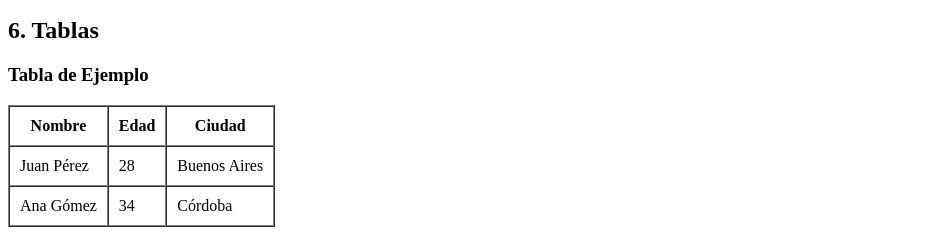
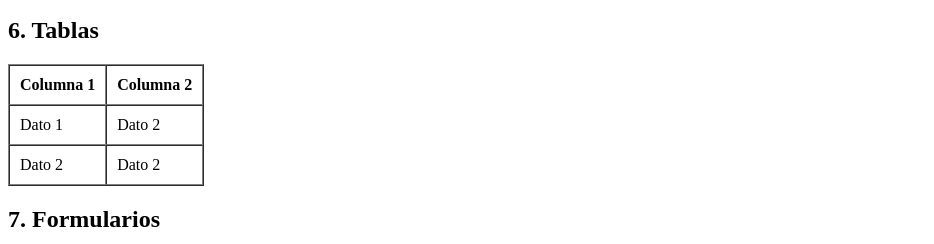
Before and after one commit to CamilaManita/Pr-ctico-Front-End---HTML-, a plain HTML site: page Trabajo HTML/index.html in a window 1280 px wide. Shown: the part 1253-1497 px from the top of the page, without its empty margins (0-934 px from the left). Drawn offline with Linux system fonts and the light colour scheme.

Commit message:
work of HTML done

```diff
--- a/Trabajo HTML/index.html
+++ b/Trabajo HTML/index.html
@@ -81,25 +81,21 @@
         <section>
             <h2>6. Tablas</h2>
             <article>
-                <h3>Tabla de Ejemplo</h3>
                 <table border="1" cellspacing="0" cellpadding="10">
                     <thead>
                         <tr>
-                            <th>Nombre</th>
-                            <th>Edad</th>
-                            <th>Ciudad</th>
+                            <th>Columna 1</th>
+                            <th>Columna 2</th>
                         </tr>
                     </thead>
                     <tbody>
                         <tr>
-                            <td>Juan Pérez</td>
-                            <td>28</td>
-                            <td>Buenos Aires</td>
+                            <td>Dato 1</td>
+                            <td>Dato 2</td>
                         </tr>
                         <tr>
-                            <td>Ana Gómez</td>
-                            <td>34</td>
-                            <td>Córdoba</td>
+                            <td>Dato 2</td>
+                            <td>Dato 2</td>
                         </tr>
                     </tbody>
                 </table>
```
